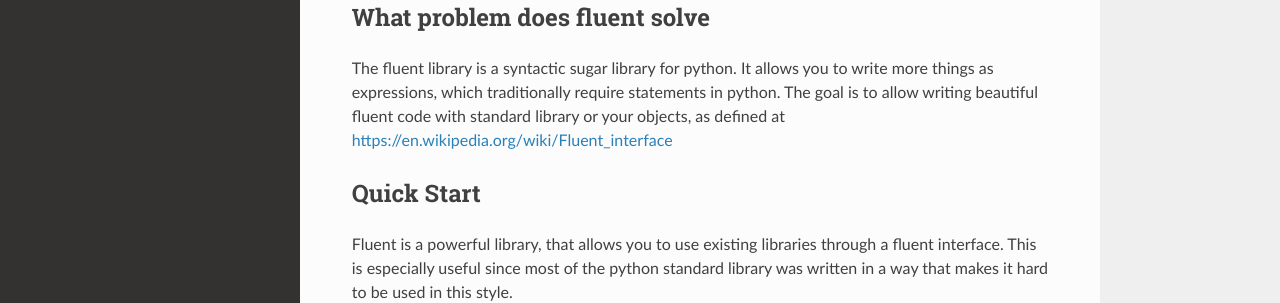
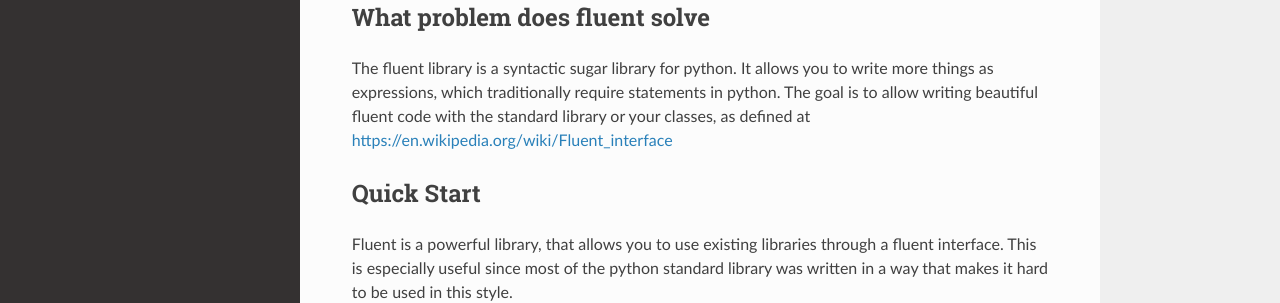
Before and after one commit to dwt/fluent, a Sphinx documentation site: the page built from doc/index.rst, in a window 1280 px wide and 900 px high. Shown: the part 475-778 px from the top of the window. Built offline with Sphinx 7.4.7 and the Read the Docs theme 2.0.0, drawn with Linux system fonts in a browser that asks for light colours; pages that are not in the unit, such as notebooks, are missing from menus.

Commit message:
Better intro

```diff
--- a/doc/index.rst
+++ b/doc/index.rst
@@ -31,7 +31,7 @@ Project Matters
 What problem does fluent solve
 ------------------------------
 
-The fluent library is a syntactic sugar library for python. It allows you to write more things as expressions, which traditionally require statements in python. The goal is to allow writing beautiful fluent code with standard library or your objects, as defined at https://en.wikipedia.org/wiki/Fluent_interface
+The fluent library is a syntactic sugar library for python. It allows you to write more things as expressions, which traditionally require statements in python. The goal is to allow writing beautiful fluent code with the standard library or your classes, as defined at https://en.wikipedia.org/wiki/Fluent_interface
 
 Quick Start
 -----------
```
